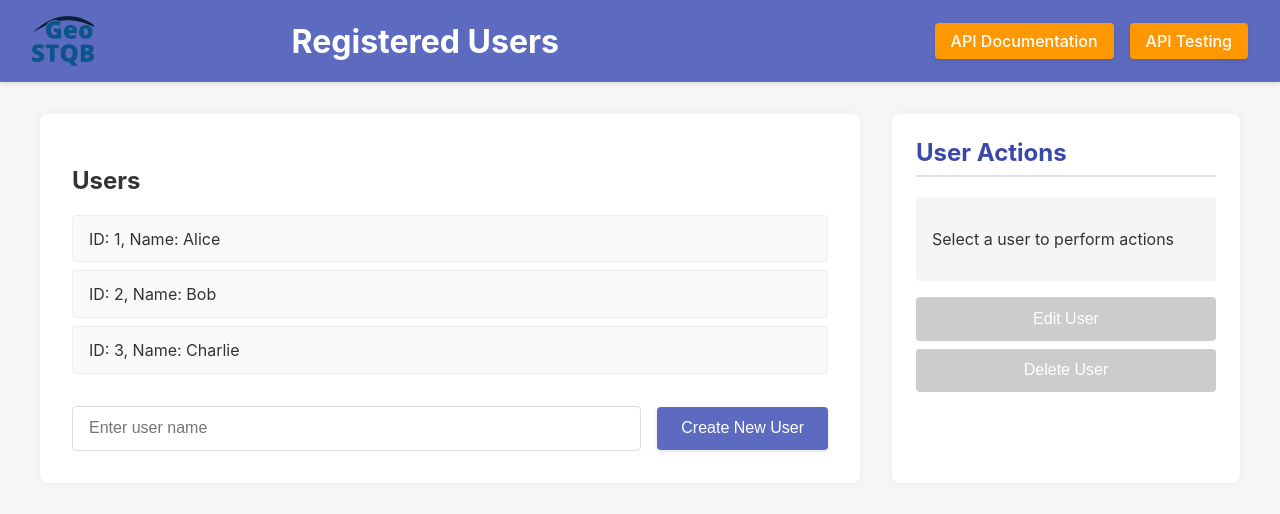
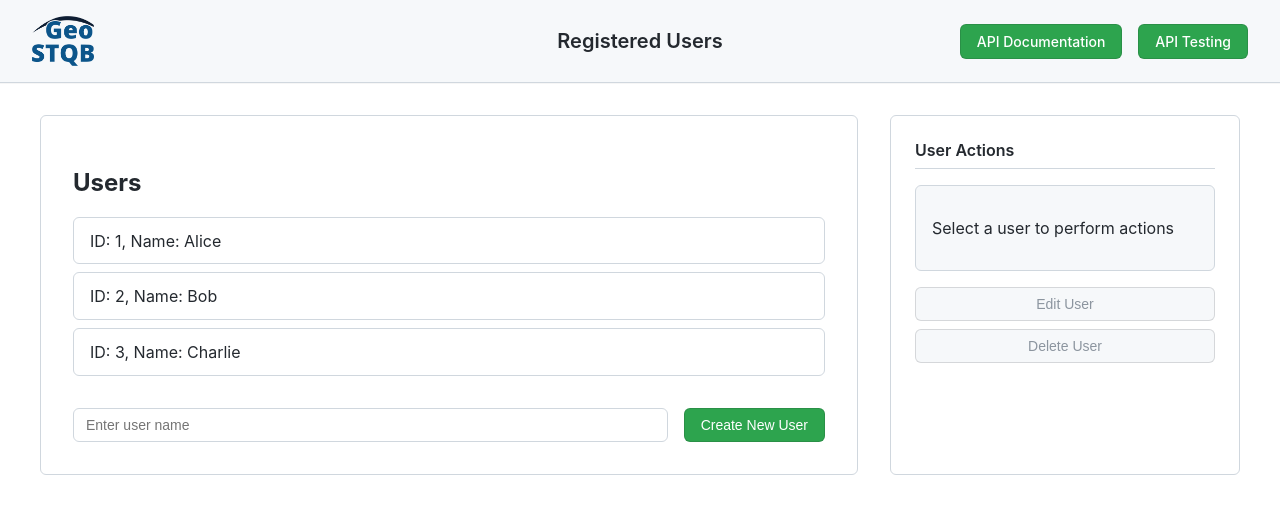
Before and after one commit to GeoSTQB/api-testing-website, a Flask app: page / in a window 1280 px wide. Shown: the top 514 px of the page. Run offline with Flask 2, Linux system fonts and the light colour scheme.

Commit message:
Refactor styles for API testing page and main layout; enhance user input elements and button designs for improved usability

```diff
--- a/static/css/style.css
+++ b/static/css/style.css
@@ -2,50 +2,27 @@ body {
     font-family: -apple-system, BlinkMacSystemFont, "Segoe UI", Roboto, Helvetica, Arial, sans-serif;
     margin: 0;
     padding: 0;
-    background-color: #f4f7f6;
-    color: #333;
+    background-color: #ffffff;
+    color: #24292f;
 }
 
 header {
-    background-color: #5c6bc0; /* Indigo */
-    color: white;
+    background-color: #f6f8fa;
+    color: #24292f;
     padding: 1rem 2rem;
     display: flex;
     align-items: center;
-    box-shadow: 0 2px 4px rgba(0, 0, 0, 0.1);
+    box-shadow: 0 1px 0 rgba(27, 31, 35, 0.04);
+    border-bottom: 1px solid #d0d7de;
 }
 
 header h1 {
     margin: 0;
-    margin-left: auto;
-    margin-right: auto;
-}
-
-.header-buttons {
-    display: flex;
-    gap: 1rem;
-    margin-left: auto;
-}
-
-.api-docs-button, .api-testing-button {
-    background-color: #ff9800;
-    color: white;
-    text-decoration: none;
-    padding: 0.5rem 1rem;
-    border-radius: 4px;
-    font-weight: 500;
-    transition: background-color 0.2s ease, transform 0.1s ease;
-    box-shadow: 0 2px 4px rgba(0, 0, 0, 0.1);
-}
-
-.api-docs-button:hover, .api-testing-button:hover {
-    background-color: #f57c00;
-    transform: translateY(-1px);
-}
-
-.api-docs-button:active, .api-testing-button:active {
-    transform: translateY(0);
-    box-shadow: 0 1px 2px rgba(0, 0, 0, 0.1);
+    position: absolute;
+    left: 50%;
+    transform: translateX(-50%);
+    font-size: 1.25rem;
+    font-weight: 600;
 }
 
 .container {
@@ -58,32 +35,35 @@ header h1 {
 
 main {
     flex: 1;
-    background-color: #fff;
-    border-radius: 8px;
-    box-shadow: 0 0 10px rgba(0, 0, 0, 0.05);
+    background-color: #ffffff;
+    border-radius: 6px;
+    border: 1px solid #d0d7de;
     padding: 2rem;
 }
 
 .sidebar {
     width: 300px;
-    background-color: #fff;
-    border-radius: 8px;
-    box-shadow: 0 0 10px rgba(0, 0, 0, 0.05);
+    background-color: #ffffff;
+    border-radius: 6px;
+    border: 1px solid #d0d7de;
     padding: 1.5rem;
 }
 
 .sidebar h2 {
-    color: #3949ab;
+    color: #24292f;
     margin-top: 0;
-    border-bottom: 2px solid #e0e0e0;
+    border-bottom: 1px solid #d0d7de;
     padding-bottom: 0.5rem;
+    font-size: 1rem;
+    font-weight: 600;
 }
 
 #selected-user-info {
     margin: 1rem 0;
     padding: 1rem;
-    background-color: #f5f5f5;
-    border-radius: 4px;
+    background-color: #f6f8fa;
+    border-radius: 6px;
+    border: 1px solid #d0d7de;
 }
 
 .action-buttons {
@@ -94,53 +74,60 @@ main {
 }
 
 .edit-button, .delete-button, .save-button, .cancel-button {
-    padding: 0.8rem 1rem;
-    border: none;
-    border-radius: 4px;
-    font-size: 1rem;
+    padding: 0.5rem 1rem;
+    border: 1px solid rgba(27, 31, 35, 0.15);
+    border-radius: 6px;
+    font-size: 0.875rem;
     cursor: pointer;
-    transition: background-color 0.2s ease, transform 0.1s ease;
+    transition: background-color 0.2s ease;
+    font-weight: 500;
 }
 
 .edit-button {
-    background-color: #4caf50;
+    background-color: #2da44e;
     color: white;
+    border-color: rgba(27, 31, 35, 0.15);
 }
 
 .edit-button:hover {
-    background-color: #388e3c;
+    background-color: #2c974b;
 }
 
 .delete-button {
-    background-color: #f44336;
+    background-color: #cf222e;
     color: white;
+    border-color: rgba(27, 31, 35, 0.15);
 }
 
 .delete-button:hover {
-    background-color: #d32f2f;
+    background-color: #a40e26;
 }
 
 .save-button {
-    background-color: #2196f3;
+    background-color: #0969da;
     color: white;
+    border-color: rgba(27, 31, 35, 0.15);
 }
 
 .save-button:hover {
-    background-color: #1976d2;
+    background-color: #0860ca;
 }
 
 .cancel-button {
-    background-color: #9e9e9e;
-    color: white;
+    background-color: #f6f8fa;
+    color: #24292f;
+    border-color: rgba(27, 31, 35, 0.15);
 }
 
 .cancel-button:hover {
-    background-color: #757575;
+    background-color: #f3f4f6;
 }
 
 button:disabled {
-    background-color: #cccccc;
+    background-color: #f6f8fa;
+    color: #8c959f;
     cursor: not-allowed;
+    border-color: rgba(27, 31, 35, 0.15);
 }
 
 .hidden {
@@ -157,9 +144,9 @@ button:disabled {
 }
 
 #user-list li {
-    background-color: #f9f9f9;
-    border: 1px solid #eee;
-    border-radius: 4px;
+    background-color: #ffffff;
+    border: 1px solid #d0d7de;
+    border-radius: 6px;
     padding: 0.8rem 1rem;
     margin-bottom: 0.5rem;
     transition: background-color 0.2s ease;
@@ -167,12 +154,13 @@ button:disabled {
 }
 
 #user-list li:hover {
-    background-color: #e8eaf6;
+    background-color: #f6f8fa;
 }
 
 #user-list li.selected {
-    background-color: #c5cae9;
-    border-color: #3f51b5;
+    background-color: #0969da;
+    border-color: #0969da;
+    color: white;
 }
 
 .create-user-form {
@@ -184,38 +172,54 @@ button:disabled {
 
 .user-input {
     flex: 1;
-    padding: 0.8rem 1rem;
-    border: 1px solid #ddd;
-    border-radius: 4px;
-    font-size: 1rem;
+    padding: 0.5rem 0.75rem;
+    border: 1px solid #d0d7de;
+    border-radius: 6px;
+    font-size: 0.875rem;
     transition: border-color 0.2s ease;
+    background-color: #ffffff;
 }
 
 .user-input:focus {
     outline: none;
-    border-color: #5c6bc0;
-    box-shadow: 0 0 0 2px rgba(92, 107, 192, 0.2);
+    border-color: #0969da;
+    box-shadow: 0 0 0 3px rgba(9, 105, 218, 0.3);
 }
 
 #create-user-button {
-    background-color: #5c6bc0;
+    background-color: #2da44e;
     color: white;
-    border: none;
-    border-radius: 4px;
-    padding: 0.8rem 1.5rem;
-    font-size: 1rem;
+    border: 1px solid rgba(27, 31, 35, 0.15);
+    border-radius: 6px;
+    padding: 0.5rem 1rem;
+    font-size: 0.875rem;
     cursor: pointer;
-    transition: background-color 0.2s ease, transform 0.1s ease;
-    box-shadow: 0 2px 4px rgba(0, 0, 0, 0.1);
-    white-space: nowrap;
+    transition: background-color 0.2s ease;
+    font-weight: 500;
 }
 
 #create-user-button:hover {
-    background-color: #3949ab;
-    transform: translateY(-1px);
+    background-color: #2c974b;
 }
 
-#create-user-button:active {
-    transform: translateY(0);
-    box-shadow: 0 1px 2px rgba(0, 0, 0, 0.1);
+.header-buttons {
+    display: flex;
+    gap: 1rem;
+    margin-left: auto;
 }
+
+.api-docs-button, .api-testing-button {
+    background-color: #2da44e;
+    color: white;
+    text-decoration: none;
+    padding: 0.5rem 1rem;
+    border-radius: 6px;
+    font-weight: 500;
+    transition: background-color 0.2s ease;
+    border: 1px solid rgba(27, 31, 35, 0.15);
+    font-size: 0.875rem;
+}
+
+.api-docs-button:hover, .api-testing-button:hover {
+    background-color: #2c974b;
+}
```
Also changed, not shown: templates/api_testing.html (+121 -143 lines).
